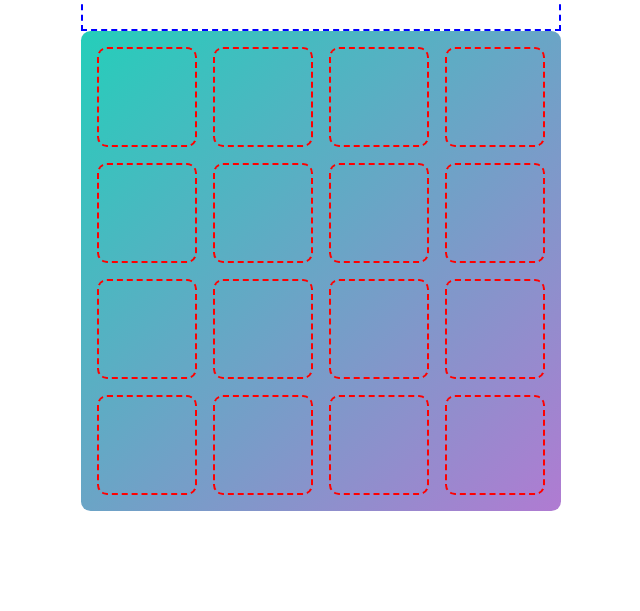
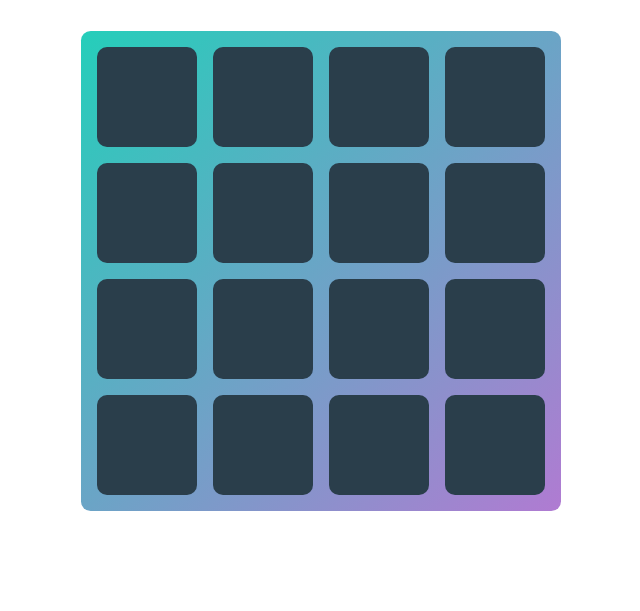
Before and after one commit to otabares/memory-game, a plain HTML site: page index.html in a window 1280 px wide. Shown: the part 189-800 px from the top of the page, without its empty margins (319-959 px from the left). Drawn offline with nearby package versions, Linux system fonts and the light colour scheme.

Commit message:
feat: Add card 3D objects with front and back sides
Made a few other changes in the process, including the following:

- Added HTML5 semantic elements

- Made slight changes to the HTML structure of cards

- Made a few style changes to the look of the cards

```diff
--- a/index.html
+++ b/index.html
@@ -18,194 +18,162 @@
     <section class="cards-area">
 
       <!-- Card 1 -->
-      <div class="card-container"> <!-- 3D-space -->
-        <div class="card-wrapper"> <!-- Wraps 3D object -->
-          <!-- <div class="front">
-            <p class="text">FRONT</p>
-          </div>
-          <div class="back">
-            <p class="text">BACK</p>
-          </div> -->
+      <div class="card-container"> <!-- 3D space -->
+        <div class="card-wrapper"> <!-- 3D object -->
+          <figure class="front"></figure>
+          <figure class="back">
+            <p class="card-text">back</p>
+          </figure>
         </div>
       </div>
 
       <!-- Card 2 -->
       <div class="card-container">
         <div class="card-wrapper">
-          <!-- <div class="front">
-            <p class="text">FRONT</p>
-          </div>
-          <div class="back">
-            <p class="text">BACK</p>
-          </div> -->
+          <figure class="front"></figure>
+          <figure class="back">
+            <p class="card-text">back</p>
+          </figure>
         </div>
       </div>
 
       <!-- Card 3 -->
       <div class="card-container">
         <div class="card-wrapper">
-          <!-- <div class="front">
-            <p class="text">FRONT</p>
-          </div>
-          <div class="back">
-            <p class="text">BACK</p>
-          </div> -->
+          <figure class="front"></figure>
+          <figure class="back">
+            <p class="card-text">back</p>
+          </figure>
         </div>
       </div>
 
       <!-- Card 4 -->
       <div class="card-container">
         <div class="card-wrapper">
-          <!-- <div class="front">
-            <p class="text">FRONT</p>
-          </div>
-          <div class="back">
-            <p class="text">BACK</p>
-          </div> -->
+          <figure class="front"></figure>
+          <figure class="back">
+            <p class="card-text">back</p>
+          </figure>
         </div>
       </div>
 
       <!-- Card 5 -->
       <div class="card-container">
         <div class="card-wrapper">
-          <!-- <div class="front">
-            <p class="text">FRONT</p>
-          </div>
-          <div class="back">
-            <p class="text">BACK</p>
-          </div> -->
+          <figure class="front"></figure>
+          <figure class="back">
+            <p class="card-text">back</p>
+          </figure>
         </div>
       </div>
 
       <!-- Card 6 -->
       <div class="card-container">
         <div class="card-wrapper">
-          <!-- <div class="front">
-            <p class="text">FRONT</p>
-          </div>
-          <div class="back">
-            <p class="text">BACK</p>
-          </div> -->
+          <figure class="front"></figure>
+          <figure class="back">
+            <p class="card-text">back</p>
+          </figure>
         </div>
       </div>
 
       <!-- Card 7 -->
       <div class="card-container">
         <div class="card-wrapper">
-          <!-- <div class="front">
-            <p class="text">FRONT</p>
-          </div>
-          <div class="back">
-            <p class="text">BACK</p>
-          </div> -->
+          <figure class="front"></figure>
+          <figure class="back">
+            <p class="card-text">back</p>
+          </figure>
         </div>
       </div>
 
       <!-- Card 8 -->
       <div class="card-container">
         <div class="card-wrapper">
-          <!-- <div class="front">
-            <p class="text">FRONT</p>
-          </div>
-          <div class="back">
-            <p class="text">BACK</p>
-          </div> -->
+          <figure class="front"></figure>
+          <figure class="back">
+            <p class="card-text">back</p>
+          </figure>
         </div>
       </div>
 
       <!-- Card 9 -->
       <div class="card-container">
         <div class="card-wrapper">
-          <!-- <div class="front">
-            <p class="text">FRONT</p>
-          </div>
-          <div class="back">
-            <p class="text">BACK</p>
-          </div> -->
+          <figure class="front"></figure>
+          <figure class="back">
+            <p class="card-text">back</p>
+          </figure>
         </div>
       </div>
 
       <!-- Card 10 -->
       <div class="card-container">
         <div class="card-wrapper">
-          <!-- <div class="front">
-            <p class="text">FRONT</p>
-          </div>
-          <div class="back">
-            <p class="text">BACK</p>
-          </div> -->
+          <figure class="front"></figure>
+          <figure class="back">
+            <p class="card-text">back</p>
+          </figure>
         </div>
       </div>
 
       <!-- Card 11 -->
       <div class="card-container">
         <div class="card-wrapper">
-          <!-- <div class="front">
-            <p class="text">FRONT</p>
-          </div>
-          <div class="back">
-            <p class="text">BACK</p>
-          </div> -->
+          <figure class="front"></figure>
+          <figure class="back">
+            <p class="card-text">back</p>
+          </figure>
         </div>
       </div>
 
       <!-- Card 12 -->
       <div class="card-container">
         <div class="card-wrapper">
-          <!-- <div class="front">
-            <p class="text">FRONT</p>
-          </div>
-          <div class="back">
-            <p class="text">BACK</p>
-          </div> -->
+          <figure class="front"></figure>
+          <figure class="back">
+            <p class="card-text">back</p>
+          </figure>
         </div>
       </div>
 
       <!-- Card 13 -->
       <div class="card-container">
         <div class="card-wrapper">
-          <!-- <div class="front">
-            <p class="text">FRONT</p>
-          </div>
-          <div class="back">
-            <p class="text">BACK</p>
-          </div> -->
+          <figure class="front"></figure>
+          <figure class="back">
+            <p class="card-text">back</p>
+          </figure>
         </div>
       </div>
 
       <!-- Card 14 -->
       <div class="card-container">
         <div class="card-wrapper">
-          <!-- <div class="front">
-            <p class="text">FRONT</p>
-          </div>
-          <div class="back">
-            <p class="text">BACK</p>
-          </div> -->
+          <figure class="front"></figure>
+          <figure class="back">
+            <p class="card-text">back</p>
+          </figure>
         </div>
       </div>
 
       <!-- Card 15 -->
       <div class="card-container">
         <div class="card-wrapper">
-          <!-- <div class="front">
-            <p class="text">FRONT</p>
-          </div>
-          <div class="back">
-            <p class="text">BACK</p>
-          </div> -->
+          <figure class="front"></figure>
+          <figure class="back">
+            <p class="card-text">back</p>
+          </figure>
         </div>
       </div>
 
       <!-- Card 16 -->
       <div class="card-container">
         <div class="card-wrapper">
-          <!-- <div class="front">
-            <p class="text">FRONT</p>
-          </div>
-          <div class="back">
-            <p class="text">BACK</p>
-          </div> -->
+          <figure class="front"></figure>
+          <figure class="back">
+            <p class="card-text">back</p>
+          </figure>
         </div>
       </div>
 
--- a/style.css
+++ b/style.css
@@ -1,7 +1,7 @@
 /* Coded by Oto */
 
 /***********************
-       General
+    Global Properties
 ***********************/
 
 @import url('https://fonts.googleapis.com/css?family=Open+Sans:300');
@@ -13,69 +13,115 @@
   -moz-box-sizing: border-box;
   -ms-box-sizing: border-box;
   box-sizing: border-box;
+  font-family: 'Open Sans', sans-serif;
 }
+
+/***********************
+    Main Layout
+***********************/
 
 body {
   width: 100vw;
   height: 100vh;
 }
 
-/***********************
-       Layout
-***********************/
-
 .game {
+  /* responsive widths and heights */
   width: 60vmin;
   height: 75vmin;
   min-width: 280px;
   min-height: 350px;
+
+  /* center on page */
   position: absolute;
   top: 50%;
   left: 50%;
   -webkit-transform: translate(-50%, -50%);
   transform: translate(-50%, -50%);
+
+  /* layout for game-header and cards-area */
   display: flex;
   flex-direction: column;
 }
 
 .game-header {
+  height: 20%;
   text-align: center;
-  height: 20%;
-  border: 2px dashed blue;
 }
 
 .cards-area {
   height: 80%;
   border-radius: 2%;
+  background: linear-gradient(135deg, #25ceba, #b07bd2);
+
+  /* CSS Grid Layout for cards */
   display: grid;
   grid-template-rows: repeat(4, 1fr);
   grid-template-columns: repeat(4, 1fr);
   grid-gap: 2vmin;
   padding: 2vmin;
-  background: linear-gradient(135deg, #25ceba, #b07bd2);
 }
 
+/***********************
+    Cards
+***********************/
+
 .card-container {
-  border-radius: 10%;
-  border: 2px dashed red;
+  position: relative;
+  perspective: 900px;
 }
 
-/*.card-wrapper {
+.card-wrapper,
+.front,
+.back {
+  border-radius: 10%;
+  width: 100%; /* places transform-origin at w center of wrapper */
+  height: 100%; /* places transform-origin at h center of wrapper */
+  position: absolute; /* removes 3D object from document flow */
+}
+
+.card-wrapper {
+  transform-style: preserve-3d; /* lets .front & .back inherit 3D space */
+  transition: transform 1s;
+}
+
+.front,
+.back {
+  backface-visibility: hidden; /* hides back side of 3D object */
 }
 
 .front {
-
+  background-color: #2a3e4b;
 }
 
 .back {
-  background: rgb(42, 62, 75);
-}*/
+  background-color: #23c9e3;
+  transform: rotateY(180deg);
+}
+
+/** center text in cards **/
+.card-text {
+  position: absolute;
+  top: 50%;
+  left: 50%;
+  transform: translate(-50%, -50%);
+}
+
+.card-wrapper:active {
+  transform: rotateY(180deg);
+}
 
 /***********************
-       Typography
+    Typography
 ***********************/
 
 .game-name {
-  font: 5vmin 'Open Sans', sans-serif;
+  font-size: 5vmin;
   padding-top: 1.5vmin;
 }
+
+.card-text {
+  font-size: 1em;
+  color: white;
+  text-transform: uppercase;
+}
```
